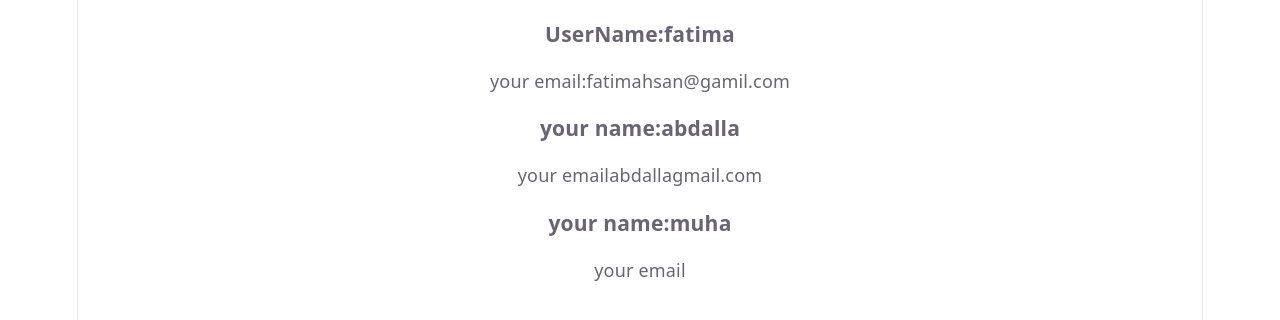
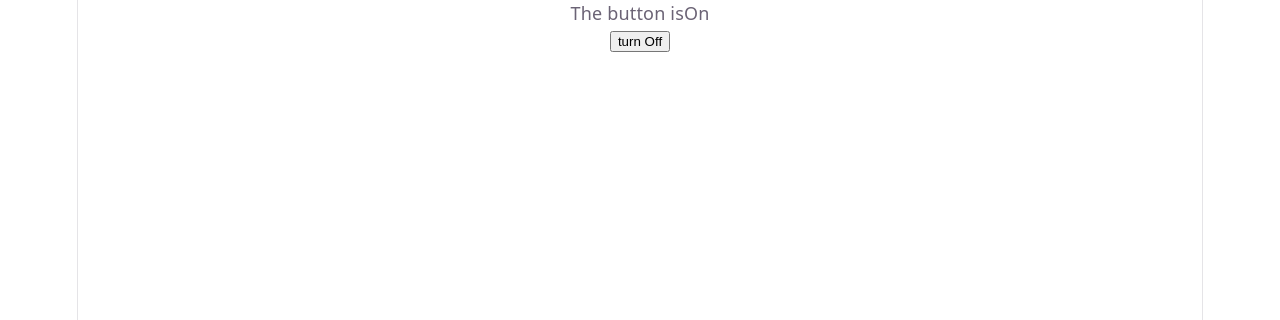
Before and after one commit to fatimahasan774-a11y/React, a React (Vite) app: page / in a window 1280 px wide. Shown: the top 320 px of the page. Built offline with nearby package versions, Linux system fonts and the light colour scheme.

Commit message:
exercise 4aad

```diff
--- a/src/App.jsx
+++ b/src/App.jsx
@@ -1,23 +1,18 @@
-// import{Greeting} from "./Greaating";
-// import UserCard from "./custom"
-// import Blog from "./Blog"
-// import UserCard from "./custom";
-import UserCard from "./custom"
-function app(){
-const name ="fatima"
-const email = "fatimahsan@gamil.com"
+import { useState } from "react";
+const ToggleIsVisibility=()=> {
 
-const username = "abdalla"
- const emails = "abdallagmail.com"
+const [isVisible, setIsVisible] = useState(true);
 
- const nio = "muha"
- const no = 'email.com'
+const toggle =()=>{
+setIsVisible(!isVisible)
+}
 
   return(
-    // <UserCard/>
-    // <Greeting/>
-    <UserCard name ={name} email={email} username={username} emails={emails} nio={nio} no={email.com}/>
+<div>
+  <p>The button is{isVisible ? "On" : "Off"}</p>
+  <button onClick={toggle}>turn {isVisible ? "Off" : "On"} </button>
+</div>
   )
 }
 
-export default app;
+export default ToggleIsVisibility;
```
